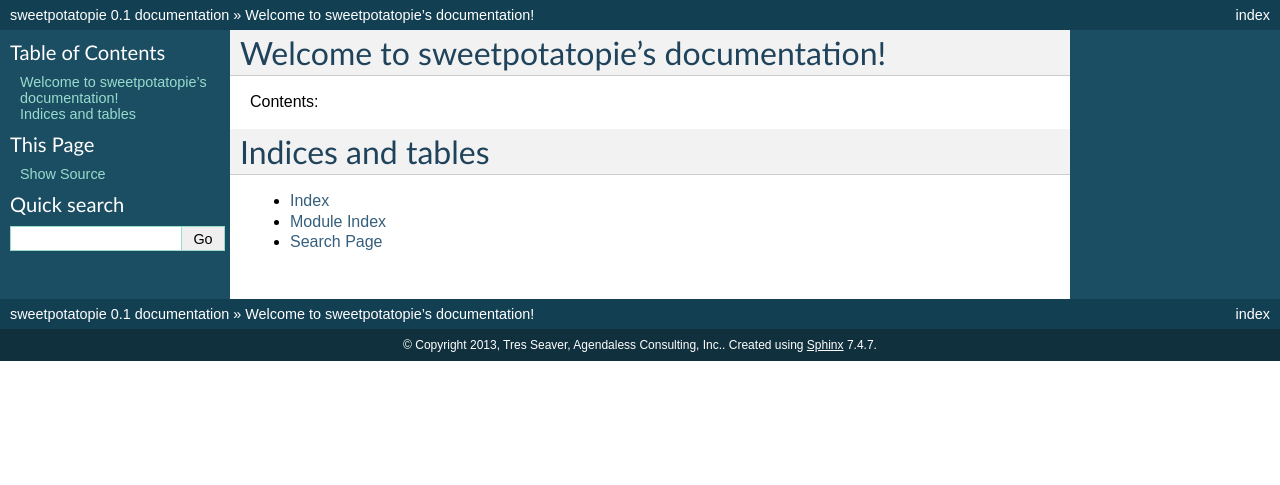
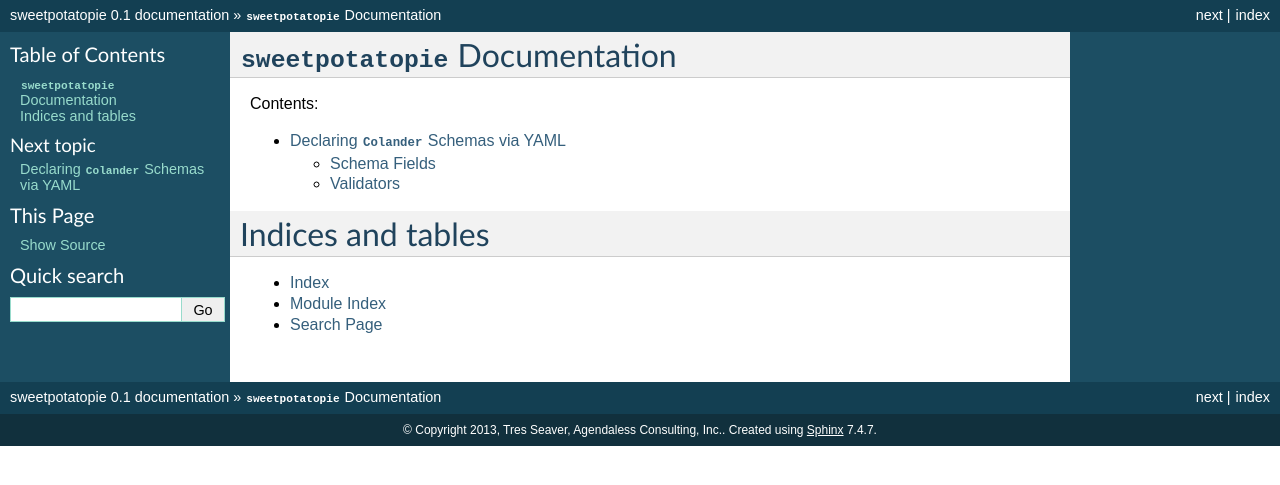
Before and after one commit to Pylons/sweetpotatopie, a Sphinx documentation site: the page built from doc/index.rst, in a window 1280 px wide. Shown: the top 485 px of the page. Built offline with Sphinx 7.4.7, drawn with Linux system fonts in a browser that asks for light colours; some of the changed lines change nothing that is shown.

Commit message:
Fold in narrative docs.

```diff
--- a/doc/index.rst
+++ b/doc/index.rst
@@ -1,17 +1,12 @@
-.. sweetpotatopie documentation master file, created by
-   sphinx-quickstart on Thu Apr 11 13:41:01 2013.
-   You can adapt this file completely to your liking, but it should at least
-   contain the root `toctree` directive.
-
-Welcome to sweetpotatopie's documentation!
-==========================================
+:mod:`sweetpotatopie` Documentation
+===================================
 
 Contents:
 
 .. toctree::
    :maxdepth: 2
 
-
+   narrative
 
 Indices and tables
 ==================
--- /dev/null
+++ b/doc/narrative.rst
@@ -0,0 +1,326 @@
+Declaring :mod:`Colander` Schemas via YAML
+==========================================
+
+Colander schemas can be defined in a `YAML <http://pyyaml.org/>`_ file
+as a sequence of field objects, e.g.:
+
+.. code-block: yaml
+
+   !schema
+     children:
+       - !field.string
+          name: first_name
+       - !field.string
+          name: last_name
+       - !field.date
+          name: birth_date
+
+
+Schema Fields
+-------------
+
+Each :mod:`colandar` schema consists of a sequence of one or more nodes;
+typically, each node corresponds to a single data element ("field").
+Some nodes represent compound data values, such as sequences or mappings.
+
+
+Scalar Field Types
+++++++++++++++++++
+
+:mod:`reward` defines YAML constructors which build
+:class:`colander.SchemaNode` instances with the following "scalar" Colander
+field types:
+
+- :class:`colander.String`
+
+- :class:`colander.Integer`
+
+- :class:`colander.Float`
+
+- :class:`colander.Decimal`
+
+- :class:`colander.Boolean`
+
+- :class:`colander.Datetime`
+
+- :class:`colander.Date`
+
+Each field in the YAML file can contain a nested YAML mapping for the
+:class:`colander.SchemaNode` constructor arguments.  The ``name`` argument
+is required for all fields:
+
+.. code-block:: yaml
+
+  !schema
+    children:
+      - !field.string
+        name: title
+      - !field.integer
+        name: rating
+      - !field.float
+        name: weight
+      - !field.decimal
+        name: price
+      - !field.boolean
+        name: active
+      - !field.datetime
+        name: expires
+      - !field.date
+        name: joined
+
+
+Compound Field Types
+++++++++++++++++++++
+
+:mod:`reward` defines YAML constructors which build
+:class:`colander.SchemaNode` instances for the following "compound" Colander
+field types:
+
+- :class:`colander.Tuple`
+
+- :class:`colander.Sequence`
+
+- :class:`colander.Mapping`
+
+Each field in the YAML file can contain a nested YAML mapping for the
+:class:`colander.SchemaNode` constructor arguments.  As with scalar fields,
+the ``name`` argument is required for all fields.
+
+:class:`colander.Tuple` fields require one item in their ``elements``
+argument per element of the corresponding tuple:
+
+.. code-block:: yaml
+
+   !schema
+     children:
+       - !field.tuple
+         name : statistics
+         children :
+           - !field.float
+             name : min
+           - !field.float
+             name : max
+           - !field.float
+             name : mean
+           - !field.float
+             name : median
+           - !field.float
+             name : stddev
+
+:class:`colander.Sequence` fields require single child node, which defines
+the schema for each item in the sequence:
+
+.. code-block:: yaml
+
+   !schema
+     children:
+       - !field.sequence
+         name : contacts
+         children :
+           - !field.Mapping
+             children:
+             - !field.string
+                name : nickname
+             - !field.string
+                name : phone
+
+:class:`colander.Mapping` fields take a series of child nodes, each defining
+the schema for a the value corresponding to the ``name`` of the node.
+
+.. code-block:: yaml
+
+   !schema
+     children:
+       - !field.mapping",
+         name : statistics
+         children :
+           - !field.float
+             name : min
+           - !field.float
+             name : max
+           - !field.float
+             name : mean
+           - !field.float
+             name : median
+           - !field.float
+             name : stddev
+
+
+Configuring Field Metadata
+++++++++++++++++++++++++++
+
+The ``title`` and ``descritpion`` values might be used by form-generation
+machinery to generated a label and help text for the form field:
+
+.. code-block:: yaml
+
+   !schema
+     children:
+       - !field.string
+         name: first_name
+         title: First Name
+         description:  The person's given name(s), including middle initial or name.
+
+.. TODO:
+
+   ``default``
+   ``missing``
+
+Validators
+----------
+
+:mod:`reward` defines YAML constructors for the following validators:
+
+- :class:`colander.Regex`
+
+- :class:`colander.Email`
+
+- :class:`colander.Range`
+
+- :class:`colander.Length`
+
+- :class:`colander.OneOf`
+
+- :class:`colander.All`
+
+- :class:`colander.Function`
+
+
+Configuring Validators
+++++++++++++++++++++++
+
+The built-in validators can be configured directly using YAML.  E.g., to
+configure a regular expression validator for a telephone number:
+
+.. code-block:: yaml
+
+   !schema
+     children:
+      - !field.string
+        name: phone
+        validator: !validator.regex
+           regex: \d\d\d-\d\d\d-\d\d\d\d
+           msg: Please supply area code and telephone number
+
+or to configure a range validator for an integer field:
+
+.. code-block:: yaml
+
+   !schema
+     children:
+      - !field.integer
+        name: rating
+        validator: !validator.range
+           min: 1
+           max: 5
+           min_err: Rating must be >= 1
+           max_err: Rating must be <= 5
+
+The :class:`colander.OneOf` validator allows you to specify a set of
+allowed values for a field:
+
+.. code-block:: yaml
+
+   !schema
+     children:
+       !field.string
+         name : favorite_color
+         validator : !validator.one_of
+           choices :
+             - red
+             - blue
+             - green
+
+You can combine multiple valdators using :class:`colander.All`:
+
+.. code-block:: yaml
+
+   !schema
+     children:
+       !field.string
+         name : passcode
+         validator : !validator.all
+           validators :
+             - !validator.regex
+                regex: \w
+             - !validator.length
+                min: 8
+                max: 14
+
+The :class:`colander.Function` validator can be configured using the
+YAML ``!!python/name`` constructor, which resolves the dotted name:
+
+.. code-block:: yaml
+
+   !schema
+     children:
+      - !field.float
+          name : temperature
+          validator : !validator.function
+            function: !!python/name:your.package.validate_temp
+            message: Too darn hot!
+
+Custom Validators
++++++++++++++++++
+
+You may write custom validator which takes parameters from the configuration
+as a class:
+
+.. code-block:: python
+
+   from colander import Invalid
+
+   class Zorba(object):
+       """ Forbid setting a date value to a particular day of the week.
+       """
+       SUNDAY = 6
+       never_on = SUNDAY
+       msg = 'Never on a Sunday'
+
+       def __call__(self, node, value):
+           if value.weekday() == self.never_on:
+               raise Invalid(node, self.msg)
+
+Such class-based validators can be configured in YAML using the
+``!!python/object`` constructor, passing the attributes to be overridden:
+
+.. code-block:: yaml
+
+   !schema
+     children:
+      - !field.date
+        name: when
+        validator: !!python/object
+           # 6 is datetime module's version of Sunday
+           never_on : 6
+           msg : No fun on Sundays!
+
+You may also write a configurable validator as a factory function:
+
+.. code-block:: python
+
+   from colander import Invalid
+   SUNDAY = 6
+
+   def zorba(never_on=SUNDAY, msg='Never on a Sunday'):
+       """ Forbid setting a date value to a particular day of the week.
+       """
+       def _zorba(node, value):
+           if value.weekday() == never_on:
+               raise Invalid(node, msg)
+       return _zorba
+
+Such factory-based validators can be configured in YAML using the
+``!!python/object/apply`` constructor:
+
+.. code-block:: yaml
+
+   !schema
+     children:
+      - !field.date
+        name: when
+        validator: !!python/object/apply:package.module.zorba
+           kwds:
+             # 6 is datetime module's version of Sunday
+             never_on : 6
+             msg : No fun on Sundays!
```
